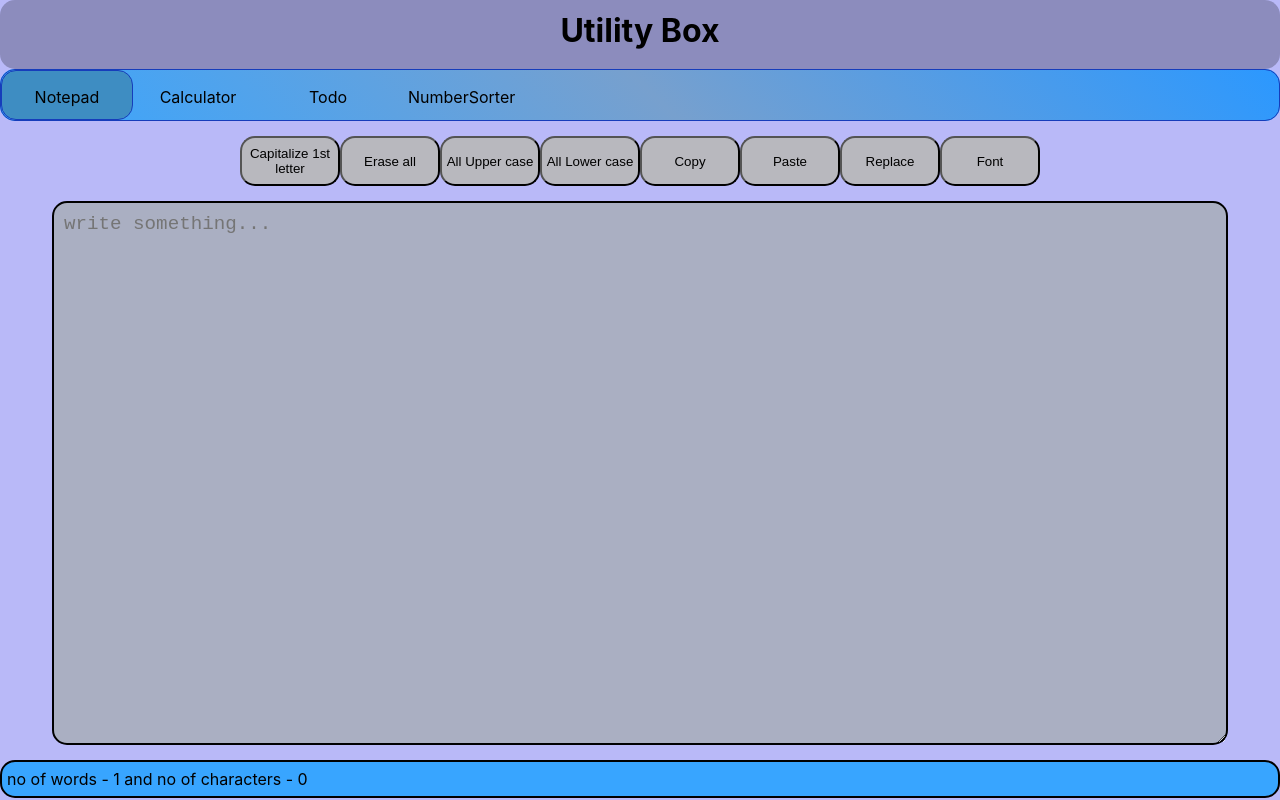
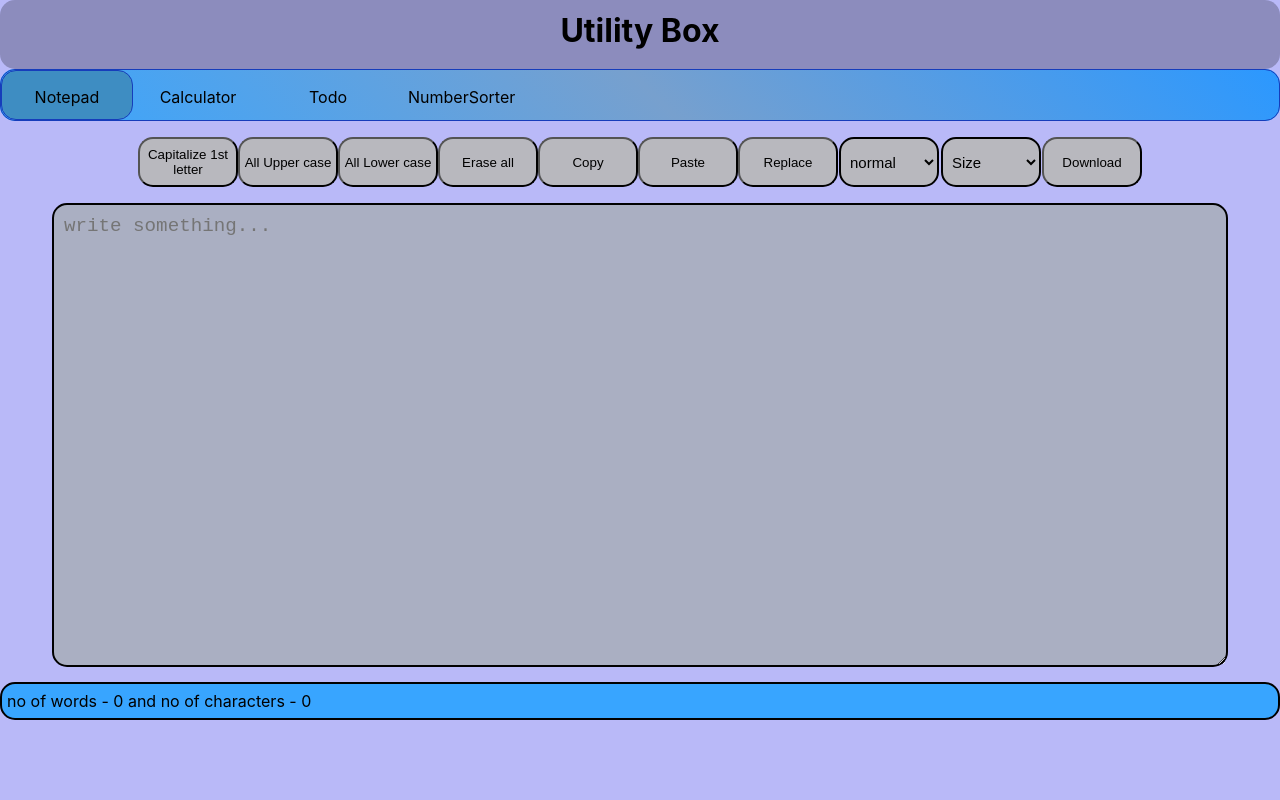
Before and after one commit to tarunkumarkushwaha/reactor-using-vite, a React (Vite) app: page / in a window 1280 px wide. Built offline with nearby package versions, Linux system fonts and the light colour scheme.

Commit message:
font chnge icons

```diff
--- a/src/App.css
+++ b/src/App.css
@@ -105,7 +105,7 @@ button:active {
   background-color: #2c4194;
 }
 
-button:hover {
+button:hover, select:hover {
   border: 2px solid #000333;
   transform: scale(1.05);
 }
@@ -149,7 +149,7 @@ button:hover {
   margin: 50px auto;
   padding: 10px;
   width: 360px;
-  height: 500px;
+  height: 60vh;
   font-size: larger;
 }
 
@@ -158,7 +158,7 @@ button:hover {
   margin: 15px auto;
   padding: 10px;
   width: 90vw;
-  height: 65vh;
+  height: 55vh;
   font-size: larger;
 }
 
@@ -180,8 +180,12 @@ button:hover {
   background-color: #2b99ffe7;
   padding: 10px 50px 0px 0px;
 }
-#cards{
-  margin: 10px;
+.cards{
+  margin: 1px;
   padding: 5px;
-  width: auto;
+  font-size: 15px;
+  font-weight: lighter;
+  background-color: #b8b8be;
+  width: 100px;
+  height: 50px;
 }
--- a/src/App.jsx
+++ b/src/App.jsx
@@ -9,7 +9,6 @@ import Todo from "./Components/Todo";
 import Notepad from "./Components/Notepad/Notepad";
 import NumberSorter from "./Components/NumberSorter";
 function App() {
-  // let key = 5
   return (
     <>
       <div className="body">
--- a/src/Components/Notepad/Fontchange.jsx
+++ /dev/null
@@ -1,19 +0,0 @@
-import React from 'react'
-
-const Fontchange = ({ closemodal2 }) => {
-    return (
-        <>
-            <div className='modal border-black flex-row-center'>
-                <select id="cards" className='calcbutton border-black'>
-                    <option className='border-black' value="volvo">bold</option>
-                    <option className='border-black' value="saab">Small</option>
-                    <option className='border-black' value="opel">big</option>
-                    <option className='border-black' value="audi">ultra</option>
-                </select>
-                <button onClick={closemodal2}>Ok</button>
-            </div>
-        </>
-    )
-}
-
-export default Fontchange
--- a/src/Components/Notepad/Notepad.jsx
+++ b/src/Components/Notepad/Notepad.jsx
@@ -1,27 +1,29 @@
 import React, { useState } from 'react'
 import Navbar from '../navbar'
-import Fontchange from './Fontchange'
 import Replacemodal from './Replacemodal'
 function Notepad() {
   // states
   const [notes, setNotes] = useState("")
   const [select, setSelect] = useState(false)
-  const [select2, setSelect2] = useState(false)
   const [prevword, setPrevword] = useState("")
   const [newword, setNewword] = useState("")
+  const [font, setFont] = useState("normal")
+  const [size, setSize] = useState("larger")
+
   //  click handlers
   const upclick = () => {
     setNotes(notes.toUpperCase())
   }
   const copy = () => {
-    let clipbrd = document.getElementsByID("testbox")
+    let clipbrd = document.getElementById('textbox')
     clipbrd.select()
     navigator.clipboard.writeText(clipbrd.value)
+    document.getSelection().removeAllRanges()
   }
   const paste = async () => {
-      const text = await navigator.clipboard.readText();
-      setNotes(notes+text)
-    }
+    const text = await navigator.clipboard.readText();
+    setNotes(notes + text)
+  }
 
   const downclick = () => {
     setNotes(notes.toLowerCase())
@@ -39,16 +41,23 @@ function Notepad() {
   const replace = () => {
     setSelect(true)
   }
-  const changefont = () => {
-    setSelect2(true)
-  }
-  const closemodal2 = () => {
-    setSelect2(false)
-  }
   const closemodal = () => {
     setSelect(false)
     setNotes(notes.split(prevword + " ").join(newword + " "))
-    // does not work with words ending with "."
+  }
+  const fontstylecng = () => {
+    let cards = document.getElementById('cards')
+    console.log(cards.value);
+    setFont(cards.value)
+  }
+  const fontsizecng = () => {
+    let cards2 = document.getElementById('cards2')
+    console.log(cards2.value);
+    setSize(cards2.value)
+  }
+  const requestTarunToDownload =()=>{
+     console.log("downloading your notes as txt")
+     alert("your notes will be downloaded as txt")
   }
   return (
     <>
@@ -57,14 +66,14 @@ function Notepad() {
         <button className="text-center" onClick={capital1st}>
           Capitalize 1st letter
         </button>
-        <button className="text-center" onClick={eraseall}>
-          Erase all
-        </button>
         <button className="text-center" onClick={upclick}>
           All Upper case
         </button>
         <button className="text-center" onClick={downclick}>
           All Lower case
+        </button>
+        <button className="text-center" onClick={eraseall}>
+          Erase all
         </button>
         <button className="text-center" onClick={copy}>
           Copy
@@ -75,23 +84,35 @@ function Notepad() {
         <button className="text-center" onClick={replace}>
           Replace
         </button>
-        <button className="text-center" onClick={changefont}>
-          Font
+        <select id="cards" onChange={fontstylecng} className='cards border-black'>
+          <option value="normal">normal</option>
+          <option value="italic">Italic</option>
+        </select>
+        <select id="cards2" onChange={fontsizecng} className='cards border-black'>
+          <option className='border-black' value="larger">Size</option>
+          <option className='border-black' value="larger">normal</option>
+          <option className='border-black' value="medium">very small</option>
+          <option className='border-black' value="large">small</option>
+          <option className='border-black' value="x-large">large</option>
+          <option className='border-black' value="xx-large">larger</option>
+        </select>
+        <button className="text-center" onClick={requestTarunToDownload}>
+          Download
         </button>
       </div>
       {select ? <Replacemodal closemodal={closemodal} newword={newword} prevword={prevword} setNewword={setNewword} setPrevword={setPrevword} /> : null}
-      {select2 ? <Fontchange closemodal2={closemodal2}/>:null}
       <div className="flex-row-center">
         <textarea
           id='textbox'
           rows="10" cols="100"
           value={notes}
           onChange={displaychange}
+          style={{ fontStyle: font, fontSize: size }}
           placeholder="write something..."
           className="outer2 border-black"
         ></textarea>
       </div>
-      <div className='border-black to-do'>no of words - {notes.split(" ").length} and no of characters - {notes.length}</div>
+      <div className='border-black to-do'>no of words - {notes.split(" ").filter((a) => a != 0).length} and no of characters - {notes.length}</div>
     </>
 
   )
```
Also changed, not shown: src/Components/Notepad/Replacemodal.jsx (+3 -5 lines).
